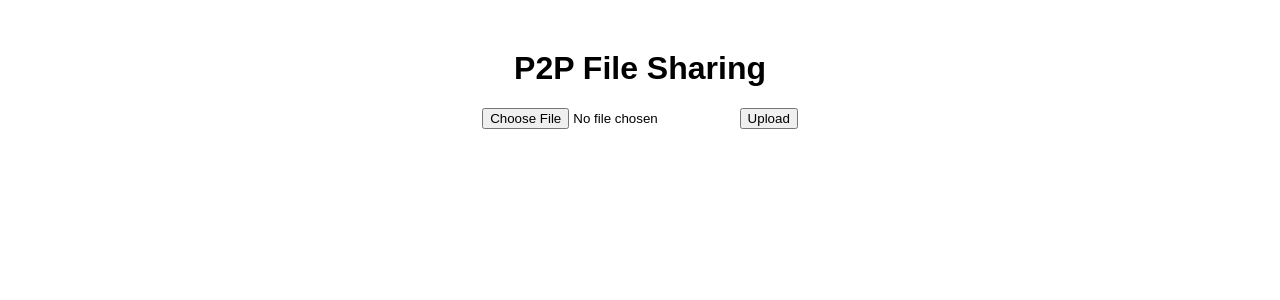
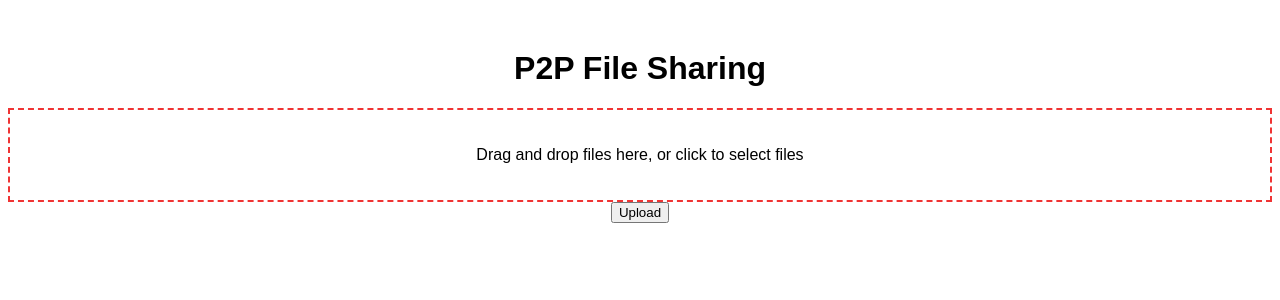
Before and after one commit to Sreekarreddy2005/P2P-FileSharing-Web, a Flask app: page / in a window 1280 px wide. Shown: the top 300 px of the page. Run offline with Flask 3, Linux system fonts and the light colour scheme; some libraries are stand-ins or nearby versions.

Commit message:
Update index.html
drag and drop

```diff
--- a/Filetransferapp/templates/index.html
+++ b/Filetransferapp/templates/index.html
@@ -8,7 +8,10 @@
 </head>
 <body>
     <h1>P2P File Sharing</h1>
-    <input type="file" id="fileInput">
+    <div id="drop-zone">
+        <p>Drag and drop files here, or click to select files</p>
+        <input type="file" id="fileInput" style="display: none;">
+    </div>
     <button id="uploadButton">Upload</button>
     <p id="fileLink"></p>
     <div id="shareOptions" style="display: none;">
```
